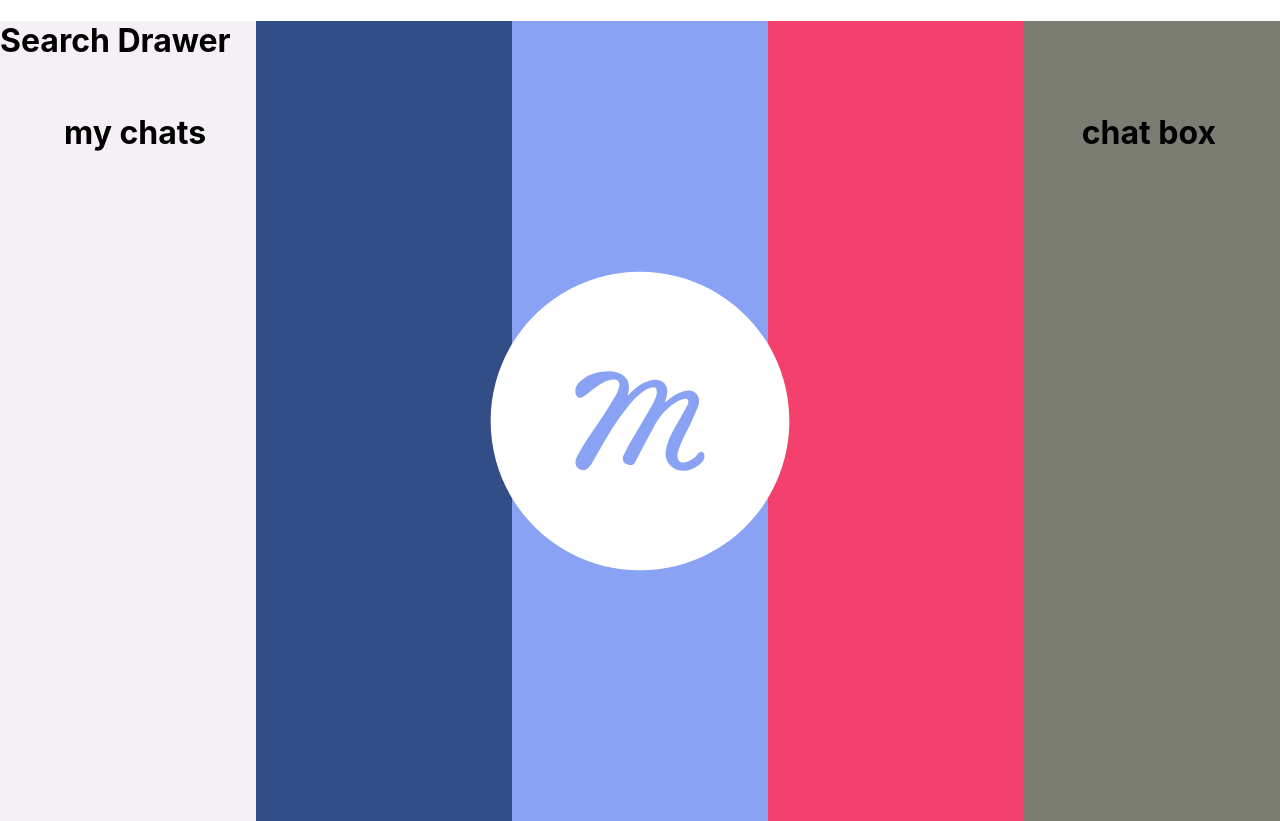
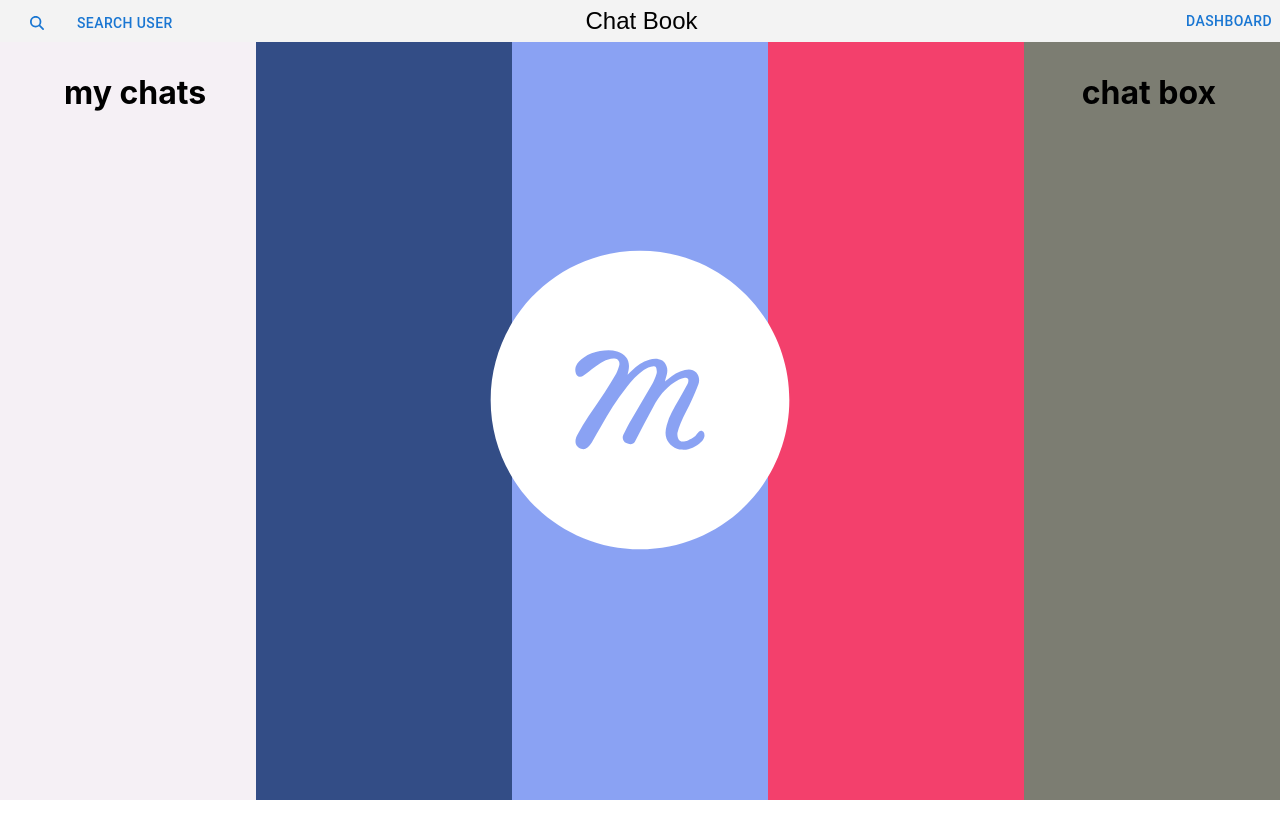
Before and after one commit to kmaity-9563/Chat_Book, a React (Vite) app in the folder Frontend/: page /chat in a window 1280 px wide. After the commit the page ends 800 px from the top, so only its background shows below. Built offline with nearby package versions, Linux system fonts and the light colour scheme.

Commit message:
header created

```diff
--- a/Frontend/package.json
+++ b/Frontend/package.json
@@ -12,6 +12,9 @@
   "dependencies": {
     "@emotion/react": "^11.11.1",
     "@emotion/styled": "^11.11.0",
+    "@fortawesome/fontawesome-svg-core": "^6.5.1",
+    "@fortawesome/free-solid-svg-icons": "^6.5.1",
+    "@fortawesome/react-fontawesome": "^0.2.0",
     "@mui/icons-material": "^5.15.1",
     "@mui/material": "^5.14.17",
     "axios": "^1.6.1",
--- /dev/null
+++ b/Frontend/src/components/miscellaneous/DashBoard.jsx
@@ -0,0 +1,50 @@
+import * as React from 'react';
+import Button from '@mui/material/Button';
+import Menu from '@mui/material/Menu';
+import MenuItem from '@mui/material/MenuItem';
+
+function PositionedMenu() {
+  const [anchorEl, setAnchorEl] = React.useState(null);
+  const open = Boolean(anchorEl);
+  const handleClick = (event) => {
+    setAnchorEl(event.currentTarget);
+  };
+  const handleClose = () => {
+    setAnchorEl(null);
+  };
+
+  return (
+    <div>
+      <Button
+        id="demo-positioned-button"
+        aria-controls={open ? 'demo-positioned-menu' : undefined}
+        aria-haspopup="true"
+        aria-expanded={open ? 'true' : undefined}
+        onClick={handleClick}
+
+      >
+        Dashboard
+      </Button>
+      <Menu
+        id="demo-positioned-menu"
+        aria-labelledby="demo-positioned-button"
+        anchorEl={anchorEl}
+        open={open}
+        onClose={handleClose}
+        anchorOrigin={{
+          vertical: 'top',
+          horizontal: 'left',
+        }}
+        transformOrigin={{
+          vertical: 'top',
+          horizontal: 'left',
+        }}
+      >
+        <MenuItem onClick={handleClose}>Profile</MenuItem>
+        <MenuItem onClick={handleClose}>My account</MenuItem>
+        <MenuItem onClick={handleClose}>Logout</MenuItem>
+      </Menu>
+    </div>
+  );
+}
+ export default PositionedMenu;
--- a/Frontend/src/components/miscellaneous/SearchDrawer.jsx
+++ b/Frontend/src/components/miscellaneous/SearchDrawer.jsx
@@ -1,11 +1,59 @@
 import React from "react";
+import { useState } from "react";
+import Button from '@mui/material/Button';
+import Tooltip from '@mui/material/Tooltip';
+import { FontAwesomeIcon } from '@fortawesome/react-fontawesome';
+import { faSearch } from '@fortawesome/free-solid-svg-icons';
+import Box from '@mui/system/Box';
+import { Typography } from "@mui/material";
+import PositionedMenu from './DashBoard'
 
- function SearchDrawer(){
-    return(
-        <div>
-            <h1>Search Drawer</h1>
-        </div>
-    )
+const SearchDrawer = () => {
+  const [search, setSearch] = useState([]);
+  const [open, setOpen] = useState(false);
+  const [loading, setLoading] = useState(false);
+  const [chatLoading, setChatLoading] = useState(false);
+
+  const handleClickOpen = () => {
+    setOpen(true);
+  };
+
+  const handleClose = () => {
+    setOpen(false);
+  };
+
+  return (
+    <div style={{display : "flex", justifyContent : "space-between",  alignItems:"center" , background: "#F3F3F3",width : "100%",}}>
+    <div style={{
+      display : "flex",
+      alignItems: "center",
+      width : "200px",
+      color : "black" ,
+      paddingTop: 5,
+      paddingLeft: 5,
+       borderWidth: "5px", bgcolor: 'primary.main',
+      '&:hover': { bgcolor: 'primary.dark', },
+
+    }}>
+      <Tooltip title="Search" placement="bottom">
+        <Button>
+          <FontAwesomeIcon icon={faSearch} />
+        </Button>
+      </Tooltip>
+      <Tooltip title="Search" placement="bottom">
+        <Button onClick={handleClickOpen}>
+          Search User
+        </Button>
+      </Tooltip>
+    </div>
+    <Typography variant="h5" fontFamily="sans-serif" paddingRight={"100px"}>
+      Chat Book
+    </Typography>
+    <div >
+      <PositionedMenu />
+      </div>
+    </div>
+  );
 }
 
 export default SearchDrawer;
```
Also changed, not shown: 1 other file (tests, documents, lock files or other folders).
